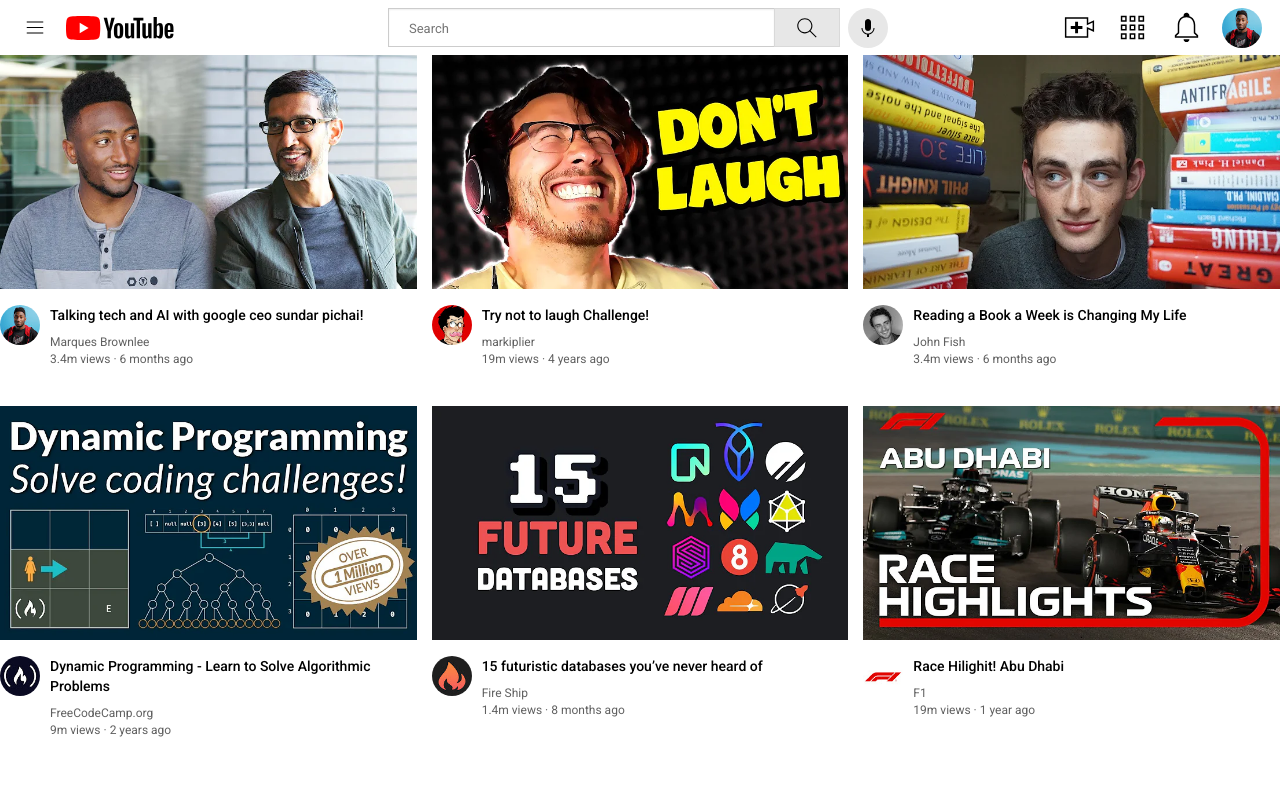
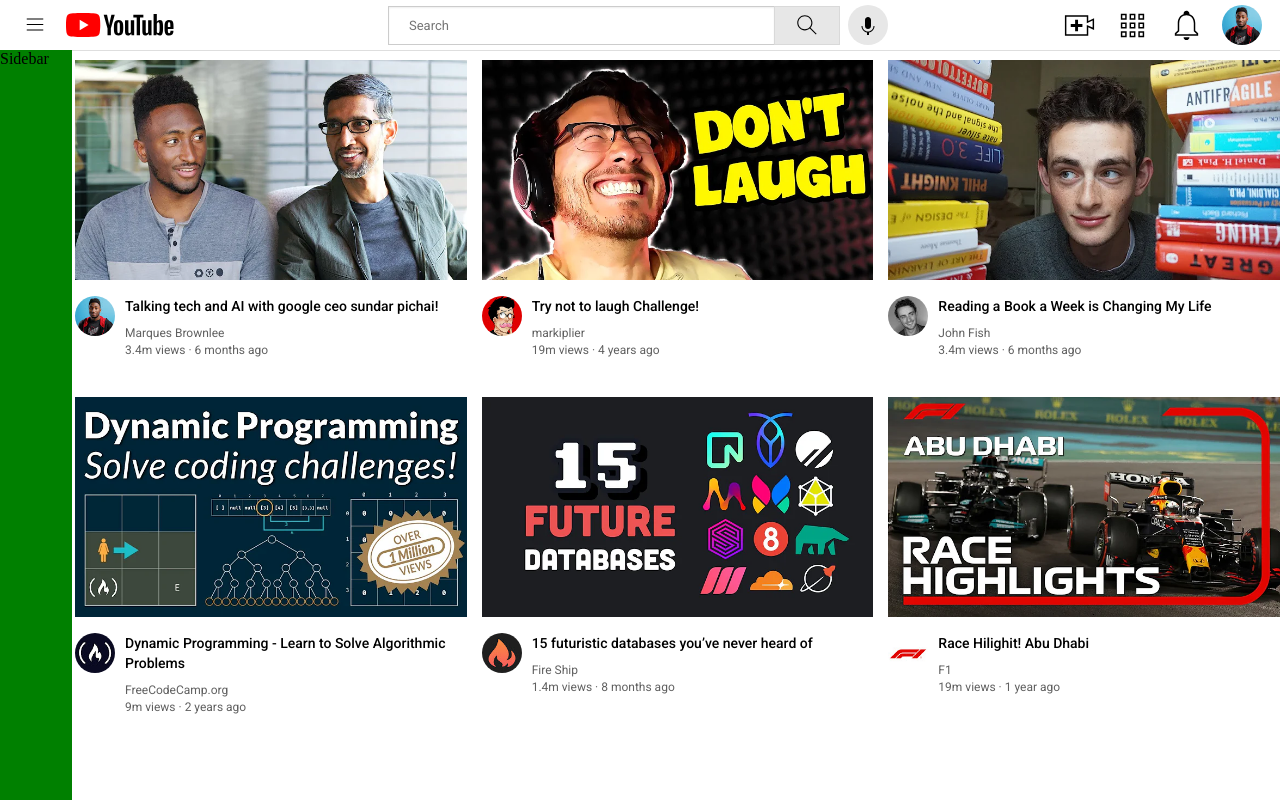
Before and after one commit to Nihal82/supersimpledev, a plain HTML site: page youtube.html in a window 1280 px wide. Drawn offline with Linux system fonts and the light colour scheme.

Commit message:
Fixed Header, created exmpty sidebar. Fixed Header and Sidebar positions WRT Body

```diff
--- a/styles/general.css
+++ b/styles/general.css
@@ -6,4 +6,6 @@ p {
 
 body{
   margin: 0px;
+  padding-top: 60px;
+  padding-left: 75px;
 }
--- a/styles/header.css
+++ b/styles/header.css
@@ -1,8 +1,18 @@
 .header{
-  height: 55px;
+
+  height: 50px;
   display: flex;
   flex-direction: row;
   justify-content: space-between;
+ position: fixed;
+ top: 0px;
+ left: 0px;
+ right: 0px;
+ background-color: white;
+
+
+border-bottom:1px solid #dedede;
+
 }
 .left-section{
   justify-content: start;
--- /dev/null
+++ b/styles/sidebar.css
@@ -0,0 +1,8 @@
+.sidebar{
+  position: fixed;
+  left: 0px;
+  bottom: 0px;
+  top:50px;
+  width: 72px;
+  background-color: green;
+}
--- a/styles/video.css
+++ b/styles/video.css
@@ -50,6 +50,8 @@
 }
 
 .video-grid {
+
+
   display: grid;
   grid-template-columns: 1fr 1fr 1fr;
   column-gap: 15px;
--- a/youtube.html
+++ b/youtube.html
@@ -4,6 +4,7 @@
     <link rel="stylesheet" href="styles/general.css" />
     <link rel="stylesheet" href="styles/header.css" />
     <link rel="stylesheet" href="styles/video.css" />
+    <link rel="stylesheet" href="/styles/sidebar.css">
     <title>Youtube.com Clone</title>
     <link rel="preconnect" href="https://fonts.googleapis.com" />
     <link rel="preconnect" href="https://fonts.gstatic.com" crossorigin />
@@ -38,6 +39,9 @@
           src="/creator-dp/mkbhd-dp.jpeg"
         />
       </div>
+    </div>
+    <div class="sidebar">
+      Sidebar
     </div>
     <div class="video-grid">
       <!.mkbhd.>
```
Also changed, not shown: cssposition.html (added, +49 -0 lines), flexbox.html (+1 -0 lines).
